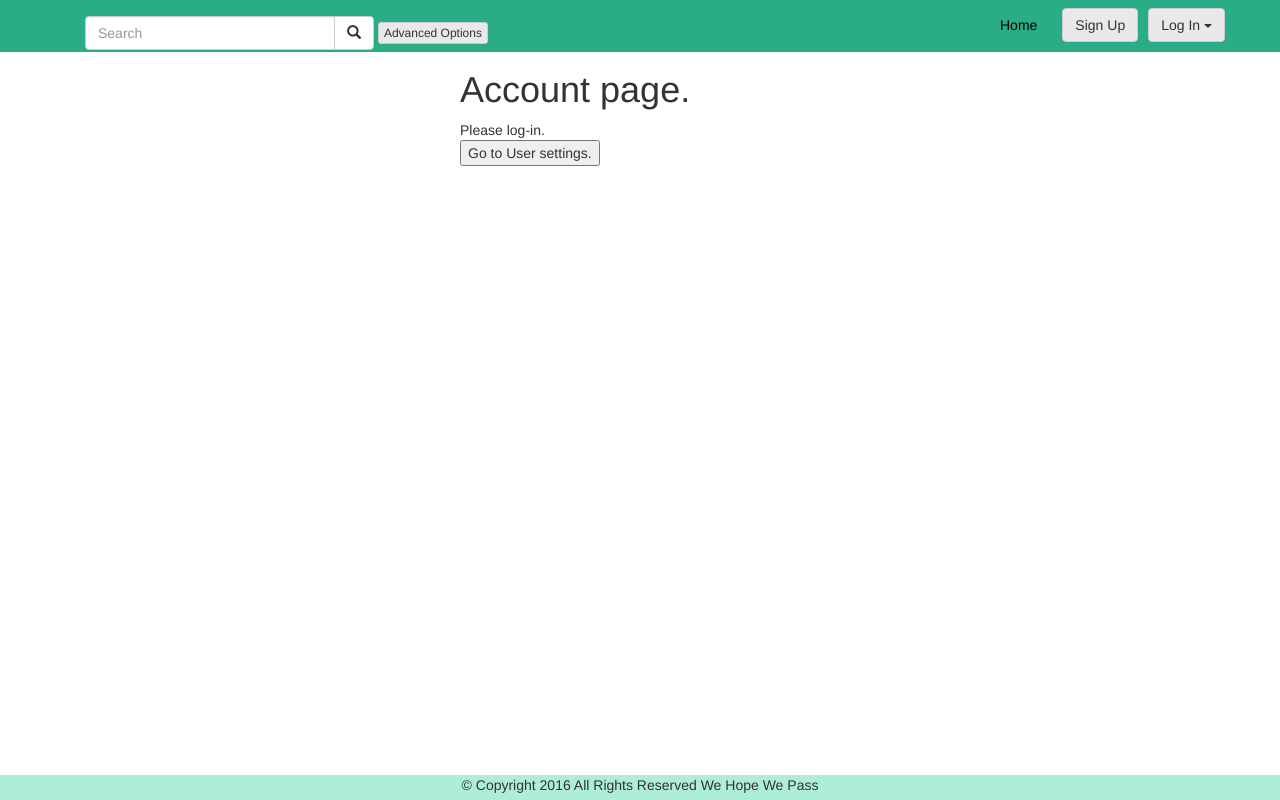
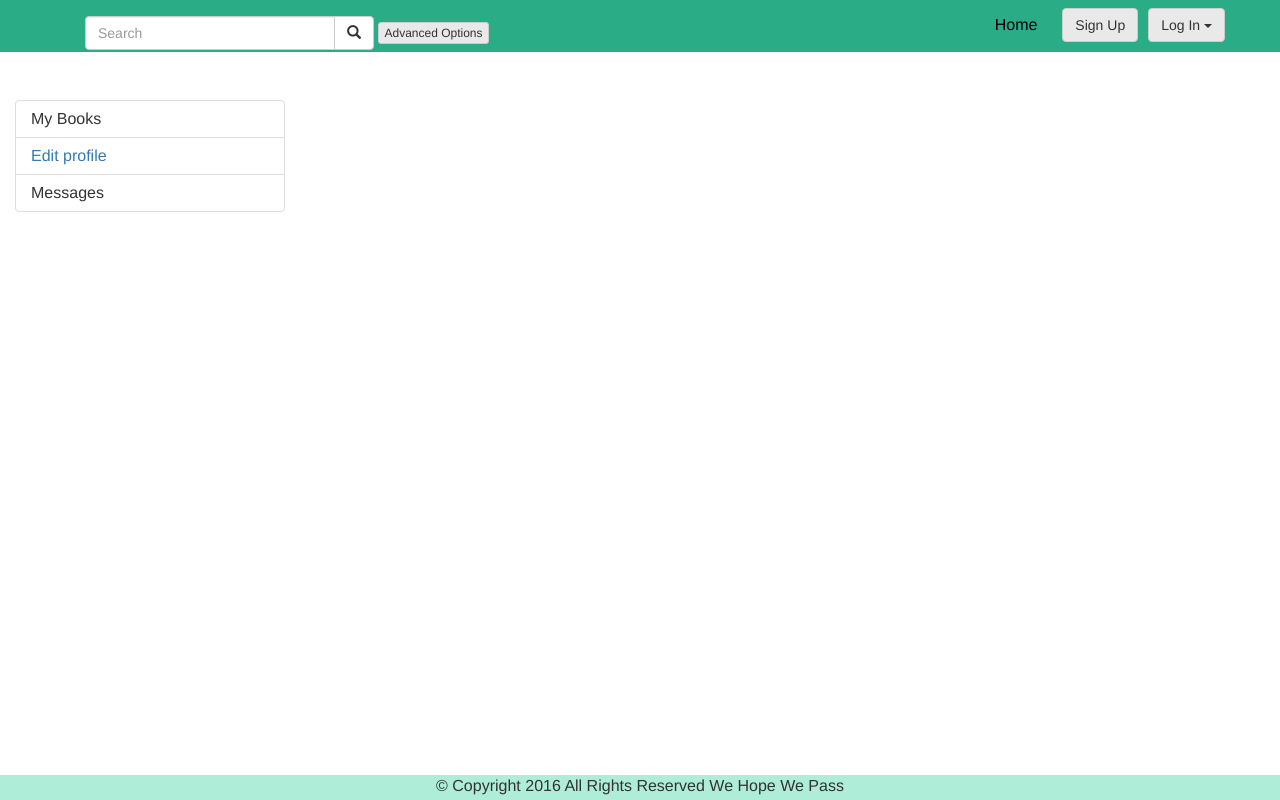
Before and after one commit to TenderFishrig/Books4Cash, a PHP site: page /Books4CashDesign/userPage.php in a window 1280 px wide. Run offline with PHP 8.4, Linux system fonts and the light colour scheme; data that the repository does not hold is empty.

Commit message:
Formatted the user page and ad pages.

```diff
--- a/Books4CashDesign/css/style.css
+++ b/Books4CashDesign/css/style.css
@@ -1,4 +1,86 @@
+html, body, div, span, applet, object, iframe,
+h1, h2, h3, h4, h5, h6, p, blockquote, pre,
+a, abbr, acronym, address, big, cite, code,
+del, dfn, em, img, ins, kbd, q, s, samp,
+small, strike, strong, sub, sup, tt, var,
+b, u, i, center,
+dl, dt, dd, ol, ul, li,
+fieldset, form, label, legend,
+table, caption, tbody, tfoot, thead, tr, th, td,
+article, aside, canvas, details, embed,
+figure, figcaption, footer, header, hgroup,
+menu, nav, output, ruby, section, summary,
+time, mark, audio, video {
+    margin: 0;
+    padding: 0;
+    border: 0;
+    font-size: 100%;
+    vertical-align: baseline;
+}
+/* HTML5 display-role reset for older browsers */
+article, aside, details, figcaption, figure,
+footer, header, hgroup, menu, nav, section {
+    display: block;
+}
+body {
+    line-height: 1;
+}
+ol, ul {
+    list-style: none;
+}
+blockquote, q {
+    quotes: none;
+}
+blockquote:before, blockquote:after,
+q:before, q:after {
+    content: '';
+    content: none;
+}
+table {
+    border-collapse: collapse;
+    border-spacing: 0;
+}
 
+h1 {
+    font-family: Calibri, Candara, Segoe, 'Segoe UI', Optima, Arial, sans-serif;
+    font-size: 24px;
+    font-style: normal;
+    font-variant: normal;
+    font-weight: 500;
+    line-height: 26.4px;
+}
+h3 {
+    font-family: Calibri, Candara, Segoe, 'Segoe UI', Optima, Arial, sans-serif;
+    font-size: 14px;
+    font-style: normal;
+    font-variant: normal;
+    font-weight: 500;
+    line-height: 15.4px;
+}
+p {
+    font-family: Calibri, Candara, Segoe, 'Segoe UI', Optima, Arial, sans-serif;
+    font-size: 14px;
+    font-style: normal;
+    font-variant: normal;
+    font-weight: 400;
+    line-height: 20px;
+}
+blockquote {
+    font-family: Calibri, Candara, Segoe, 'Segoe UI', Optima, Arial, sans-serif;
+    font-size: 21px;
+    font-style: normal;
+    font-variant: normal;
+    font-weight: 400;
+    line-height: 30px;
+}
+pre {
+    font-family: Calibri, Candara, Segoe, 'Segoe UI', Optima, Arial, sans-serif;
+    font-size: 13px;
+    font-style: normal;
+    font-variant: normal;
+    font-weight: 400;
+    line-height: 18.5714px;
+}
 
 .navbar-default{
     border: none;
@@ -311,10 +393,11 @@
 }
 
 .searchItem{
-    width: 200px;
+    width: 300px;
     height: 200px;
     box-shadow: 5px 15px 75px #888888;
     border-color: #C0D4C3;
+    border-radius: 10px;
     border-width: medium;
     border-style: groove;
     text-align: center;
@@ -333,7 +416,7 @@
     -ms-box-shadow: 0 0 10px #333;
 }
 
-.showMore{
+.showMore, #comment{
     border-width: 1px;
     border-style: groove;
     border-color: black;
@@ -365,6 +448,7 @@
 position:absolute;
 bottom: 5px;
 right: 5px;
+text-decoration: none;
 }
 
 #form {
@@ -387,3 +471,65 @@
 
 margin-bottom: -6px;
 }
+
+#sidebar-wrapper{
+
+margin-top: -6px;
+}
+
+#toggle{
+    padding:15px;
+}
+
+#categoryDiv{
+
+    padding-bottom: 20px;
+}
+
+.searchResultTitle
+{
+
+
+}
+
+.showAdvert{
+padding-top: 75px;
+
+}
+
+
+#postedBy{
+    text-align: right;
+    padding: 10px;
+}
+
+#comment{
+
+    padding: 30px;
+    padding-top: 15px;
+    border-radius: 10px;
+    border-color: #AEEDD7;
+}
+
+#accountMenu{
+
+    float: left;
+    width: 300px;
+    padding-top: 50px;
+    position: fixed;
+}
+
+
+#searchAndAdvanced{
+
+    display:inline-block;
+}
+
+#hamburger{
+    float: right;
+}
+
+#myAds{
+
+    padding-top: 50px;
+}
--- a/Books4CashDesign/userPage.php
+++ b/Books4CashDesign/userPage.php
@@ -29,9 +29,20 @@
 include("includes/sidebar.php");
 ?>
 
-<div class="container">
+<div class="container" id="accountMenu">
+
+<ul class="list-group">
+<li class="list-group-item">My Books</li>
+  <li class="list-group-item"><a href="userSettings.php">Edit profile</a></li>
+  <li class="list-group-item">Messages</li>
+</ul>
+
+</div>
+
+<div class="container" id="myAds">
+
     <div class="row">
-        <section class="col-md-6 col-md-offset-4" id="account">
+        <section id="account">
             <h1>Account page.</h1>
             <?php
                 try{
@@ -41,16 +52,40 @@
                         $conn->prepQuery($query);
                         $conn->bind('user_id',$_SESSION['user_id']);
                         $result=$conn->resultset();
+
+                            echo "<h2>My Ads</h2>";
+                            echo "<table class=\"table table-hover\">";
+                            echo "<thead>";
+                            echo "<tr>";
+                            echo "<th>ID</th>";
+                            echo "<th>Title</th>";
+                            echo "<th>Price</th>";
+                            echo "<th></th>";
+                            echo "</tr>";
+                            echo "</thead>";
+                            echo "<tbody>";
                         foreach($result as $item){
-                            echo "<div id='book".$item->advert_id."''>";
-                            echo "<label>".$item->advert_bookname." - ".$item->advert_price."£   </label>";
-                            echo "<button onclick='deleteAdvert(".$item->advert_id.")' id='deleteButton".$item->advert_id."' type='button' class='btn btn-default'>Delete</button>";
-                            echo "<form role='form' method='get' action='editAdvert.php'>";
+                           echo"<tr>";
+                            echo"<td>" . $item->advert_id . "</td>";
+                            echo "<td>" . $item->advert_bookname . "</td>";
+                            echo "<td>" . $item->advert_price . "</td>";
+
+                            echo "<td>";
+
+                                 echo "<form role='form' method='get' action='editAdvert.php'>";
                             echo "<input type='hidden' name='advert_id' value='".$item->advert_id."'>";
                             echo "<button id='editButton".$item->advert_id."' type='submit' class='btn btn-default'>Edit</button>";
                             echo "</form>";
-                            echo "</div>";
+
+                            echo "<button class=\"btn btn-default\"><a href='showAdvert.php?advert_id=". $item->advert_id . "'>View Ad</a></button>"
+
+                                ."<button onclick='deleteAdvert(".$item->advert_id.")' id='deleteButton".$item->advert_id."' type='button' class='btn btn-default'>Delete</button>";
+
+                            echo "</td>";
+                         echo "</tr>";
                         }
+                         echo "</tbody>";
+                      echo "</table>";
                     }
                     else {
                         echo "Please log-in.";
@@ -62,9 +97,6 @@
                 }
 
             ?>
-            <form role="form" action="userSettings.php">
-                <input type="submit" value="Go to User settings.">
-            </form>
         </section>
 
     </div>
```
Also changed, not shown: Books4CashDesign/showAdvert.php (+18 -15 lines), Books4CashDesign/userSettings.php (+10 -0 lines). Lines whose indentation alone changed are shown as unchanged.
